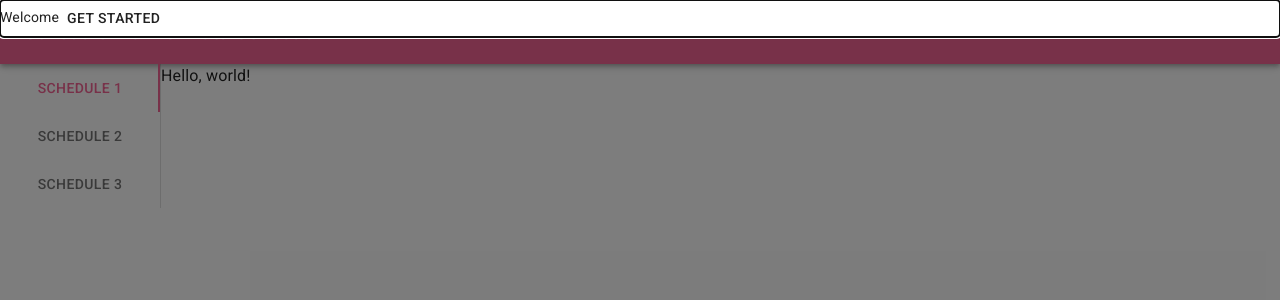
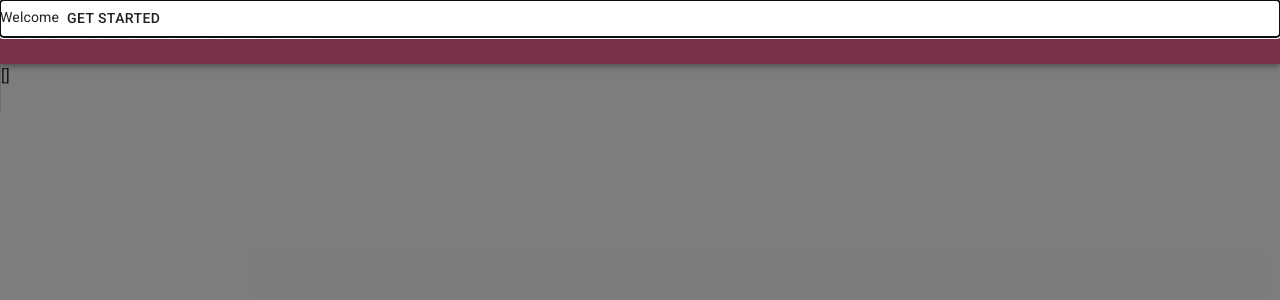
Before and after one commit to ScheduleHub/schedule-hub-data-collection, a React (Create React App) app: page / in a window 1280 px wide. Shown: the top 300 px of the page. Built offline with nearby package versions, Linux system fonts and the light colour scheme.

Commit message:
Implement tabs

```diff
--- a/src/schedule-page/index.jsx
+++ b/src/schedule-page/index.jsx
@@ -18,13 +18,18 @@ import {
 import { blue, pink } from '@material-ui/core/colors';
 import axios from 'axios';
 
+const getSchedUrl = 'https://qemn8c6rx9.execute-api.us-east-2.amazonaws.com/test/returnscheduleforrating';
+
 const useStyles = makeStyles((theme) => ({
   contents: {
     display: 'flex',
   },
   tabs: {
     borderRight: `1px solid ${theme.palette.divider}`,
+    flexShrink: 0,
     height: '100%',
+    paddingBottom: theme.spacing(2),
+    paddingTop: theme.spacing(2),
   },
 }));
 
@@ -43,20 +48,33 @@ const theme = createMuiTheme({
   },
 });
 
+/*
+0   terrible
+20  bad
+40  below average
+60  above average
+80  good
+100 excellent
+*/
+
 function SchedulePage() {
   const classes = useStyles();
 
+  // UI states
   const [instrModalOpen, setInstrModalOpen] = useState(true);
+  const [selectedSchedIndex, setSelectedSchedIndex] = useState(0);
+
+  // Data states
+  const [schedules, setSchedules] = useState([]);
 
   useEffect(
     () => {
       const loadSchedules = async () => {
-        const url = 'https://qemn8c6rx9.execute-api.us-east-2.amazonaws.com/test/getrandomschedule';
         try {
-          const response = await axios.get(url, { timeout: 5000 });
-          console.log(response);
+          const response = await axios.get(getSchedUrl, { timeout: 5000 });
+          setSchedules(response.data);
         } catch (error) {
-          console.log(error);
+          console.log(error.message);
         }
       };
       // loadSchedules(); // TODO: uncomment this
@@ -65,6 +83,8 @@ function SchedulePage() {
   );
 
   const closeInstrModal = () => setInstrModalOpen(false);
+
+  const handelTabChange = (_event, newValue) => setSelectedSchedIndex(newValue);
 
   return (
     <ThemeProvider theme={theme}>
@@ -81,18 +101,19 @@ function SchedulePage() {
         <Hidden xsDown>
           {/* TODO: make horizontal Tabs in AppBar for xs */}
           <Tabs
-            value={0}
+            value={selectedSchedIndex}
+            onChange={handelTabChange}
             indicatorColor="primary"
             textColor="primary"
             orientation="vertical"
             className={classes.tabs}
           >
-            <Tab label="Schedule 1" />
-            <Tab label="Schedule 2" />
-            <Tab label="Schedule 3" />
+            {schedules.map((_value, index) => (
+              <Tab label={`Schedule ${index + 1}`} />
+            ))}
           </Tabs>
         </Hidden>
-        <Typography variant="body1">Hello, world!</Typography>
+        <Typography variant="body1">{JSON.stringify(schedules)}</Typography>
       </div>
 
       <Modal
@@ -105,7 +126,7 @@ function SchedulePage() {
       >
         <Fade in={instrModalOpen}>
           <Paper>
-          Welcome
+            Welcome
             <Button onClick={closeInstrModal}>Get started</Button>
           </Paper>
         </Fade>
```
